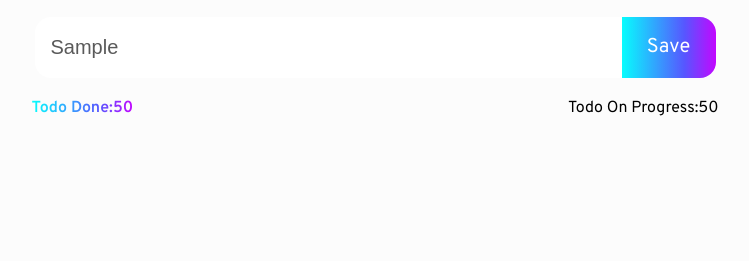
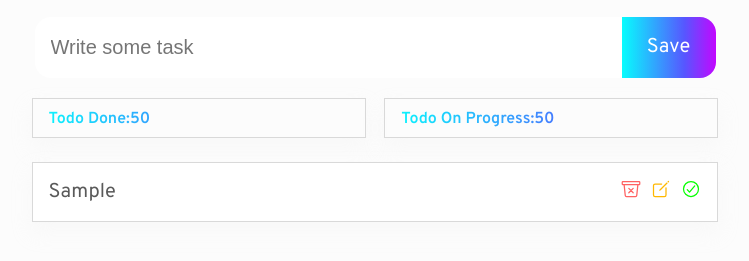
Before and after one commit to DanielRPTI/My-ToDo-List-2.0, a plain HTML site: page index.html in a window 1280 px wide. Both pictures are taken after typing "Sample" into the empty fields and a click on the button "Save". Shown: the part 129-390 px from the top of the page, without its empty margins (265-1014 px from the left). Drawn offline with nearby package versions, Linux system fonts and the light colour scheme.

Commit message:
feat: Front-end all done!

```diff
--- a/index.html
+++ b/index.html
@@ -11,7 +11,7 @@
 
     <div class="content-task">
         <input id="input-new-task" type="text" placeholder="Write some task">
-        <button id="btn-save">Save</button>
+        <button onclick="newTask()" id="btn-save">Save</button>
     </div>
 
     <div class="content-toDo-task">
@@ -20,7 +20,9 @@
             <p id="to-do-prog">Todo On Progress:50</p>
         </div>
         <div class="view-task">
+            <ul id="to-do-list">
 
+            </ul>
         </div>
     </div>
 </body>
--- a/script.js
+++ b/script.js
@@ -0,0 +1,56 @@
+const localStorageName = "to-do-list";
+
+//verifica se existe alguma task igual
+function validIfExistsNewTask() {
+  let values = JSON.parse(localStorage.getItem(localStorageName) || "[]");
+  let inputValue = document.getElementById("input-new-task").value;
+  let exists = values.find((x) => x.name == inputValue);
+  return !exists ? false : true;
+}
+
+//insere uma nova task
+function newTask() {
+  let input = document.getElementById("input-new-task");
+
+  //validação do input realizado
+
+  if (!input.value) {
+    input.style.border = "1px solid red";
+    alert("Digite algo para inserir em sua lista!");
+  } else if (validIfExistsNewTask()) {
+    alert("Essa tarefa já foi inserida!");
+  } else {
+    // increment to localStorage apartir de uma array criada pelo JSON.parse
+    let values = JSON.parse(localStorage.getItem(localStorageName) || "[]");
+    values.push({
+      name: input.value,
+    });
+    localStorage.setItem(localStorageName, JSON.stringify(values));
+    showValues();
+  }
+  input.value = "";
+}
+
+//mostra os valores inseridos
+function showValues() {
+  let values = JSON.parse(localStorage.getItem(localStorageName) || "[]");
+  let list = document.getElementById("to-do-list");
+  list.innerHTML = "";
+  for (let i = 0; i < values.length; i++) {
+    list.innerHTML += `<li>${values[i]["name"]}<div id="btn-content">
+    <button id="btn-trash" onclick='removeItem("${values[i]["name"]}")'><ion-icon name="trash-bin-outline"></ion-icon></button>
+    <button id="btn-edit"><ion-icon name="create-outline"></ion-icon></button>
+    <button id="btn-ok"><ion-icon name="checkmark-circle-outline"></ion-icon></button>
+    </div></li>`;
+  }
+}
+
+function removeItem(data) {
+  let values = JSON.parse(localStorage.getItem(localStorageName) || "[]");
+  let index = values.findIndex((x) => x.name == data);
+  values.splice(index, 1);
+  localStorage.setItem(localStorageName, JSON.stringify(values));
+  showValues();
+}
+
+showValues();
--- a/style.css
+++ b/style.css
@@ -15,6 +15,7 @@
     --font-color: #5A5A5A;
     --border-box: #D9D9D9;
     --color-box: #FFFFFF;
+    --shadow-color: rgba(240, 240, 240, 0.25);
 }
 
 body{
@@ -103,12 +104,7 @@ body{
 }
 
 /*Infos Todo and tasks adds*/
-
 .content-toDo-task{
-    display: flex;
-    flex-direction: row;
-    justify-content: space-between;
-
     width: 42.93rem;
     height: 19.75rem;
 }
@@ -120,6 +116,7 @@ body{
 
     width: 42.93rem;
     height: 2.5rem;
+    margin-bottom: 1.5rem;
 
 }
 
@@ -132,8 +129,84 @@ body{
     -webkit-text-fill-color: transparent;
     -webkit-background-clip: text;
 
+    padding: 0.625rem 1rem;
+    width: 20.88rem;
+    height: 2.5rem ;
+
+    border: 1px solid var(--border-box);
+    box-shadow: 0rem 0.625rem 1.25rem var(--shadow-color);
+    background-color: var(--color-box);
+
 
 }
 #to-do-prog{
+    font-size: 1rem;
+    font-weight: 600;
+
+    background: var(--linear-gradient);
+    background-clip: text;
+    -webkit-text-fill-color: transparent;
+    -webkit-background-clip: text;
+
+    padding: 0.625rem 1rem;
+    width: 20.88rem;
+    height: 2.5rem ;
+
+    border: 1px solid var(--border-box);
+    box-shadow: 0rem 0.625rem 1.25rem var(--shadow-color);
+    background-color: var(--color-box);
+}
+
+.view-task ul{
+    display: flex;
+    flex-direction: column;
+    width: 42.93rem;
+    height: 2.5rem;
+
 
 }
+
+.view-task li {
+    display: flex;
+    flex-direction: row;
+    justify-content: space-between;
+    padding: 1rem;
+    margin-bottom: 0.75rem ;
+
+    list-style-type: none;
+    font-size: 1.25rem;
+    text-transform: capitalize;
+    color: var(--font-color);
+
+    background-color: var(--color-box);
+    border: 1px solid var(--border-box);
+    box-shadow: 0rem 0.625rem 1.25rem var(--shadow-color);
+
+}
+
+/*Estilização dos botões*/
+#btn-content {
+    display: flex;
+    justify-content: space-between;
+    width: 5rem;
+    height: 1.5rem;
+    transition: .4s;
+
+
+}
+
+#btn-content button{
+    font-size: 20px;
+    cursor: pointer;
+    border: none;
+    background-color: transparent;
+}
+#btn-trash{
+    color: var(--trash-icon);
+}
+#btn-edit{
+    color: var(--edit-icon);
+}
+#btn-ok{
+    color: var(--taskDone-icon);
+}
```
